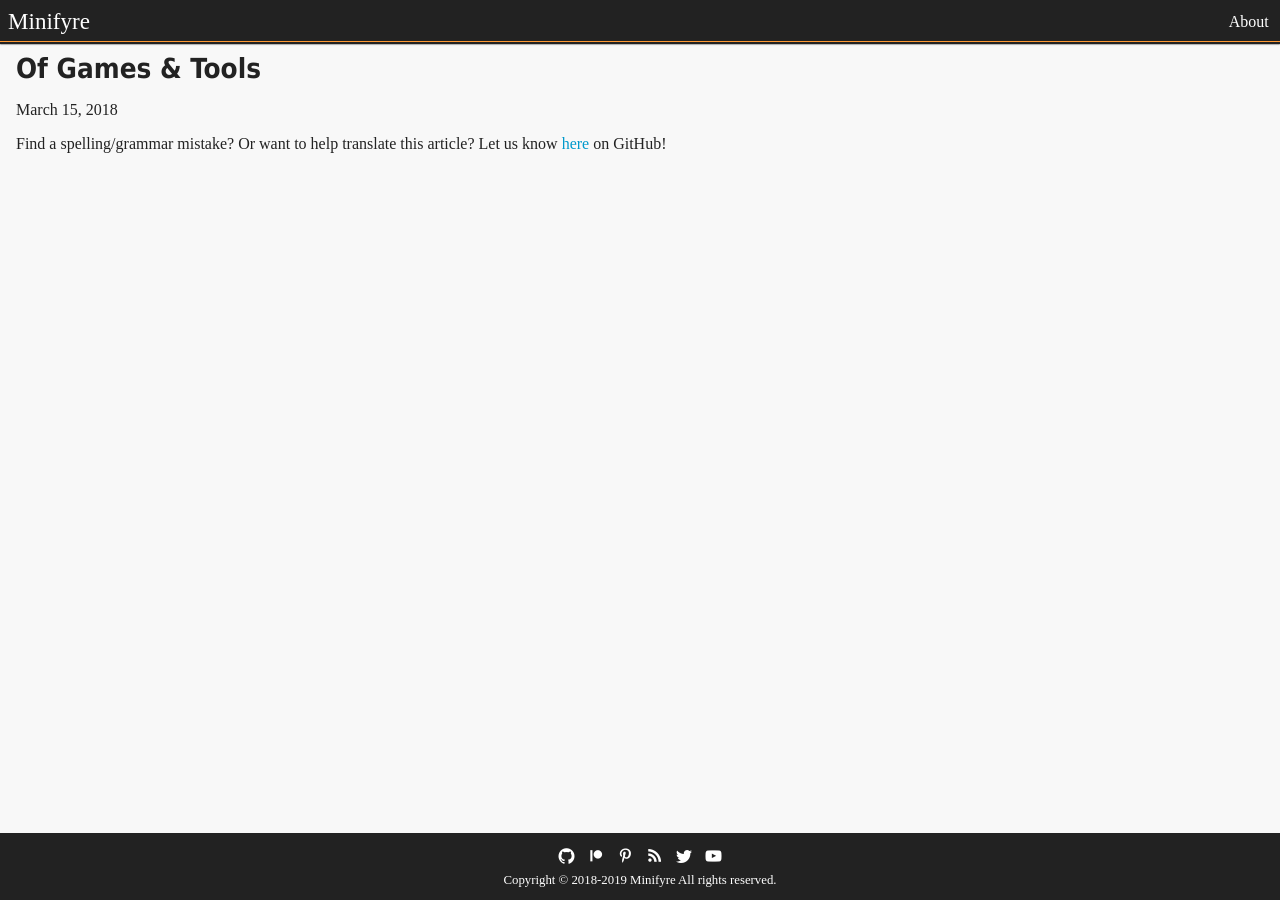
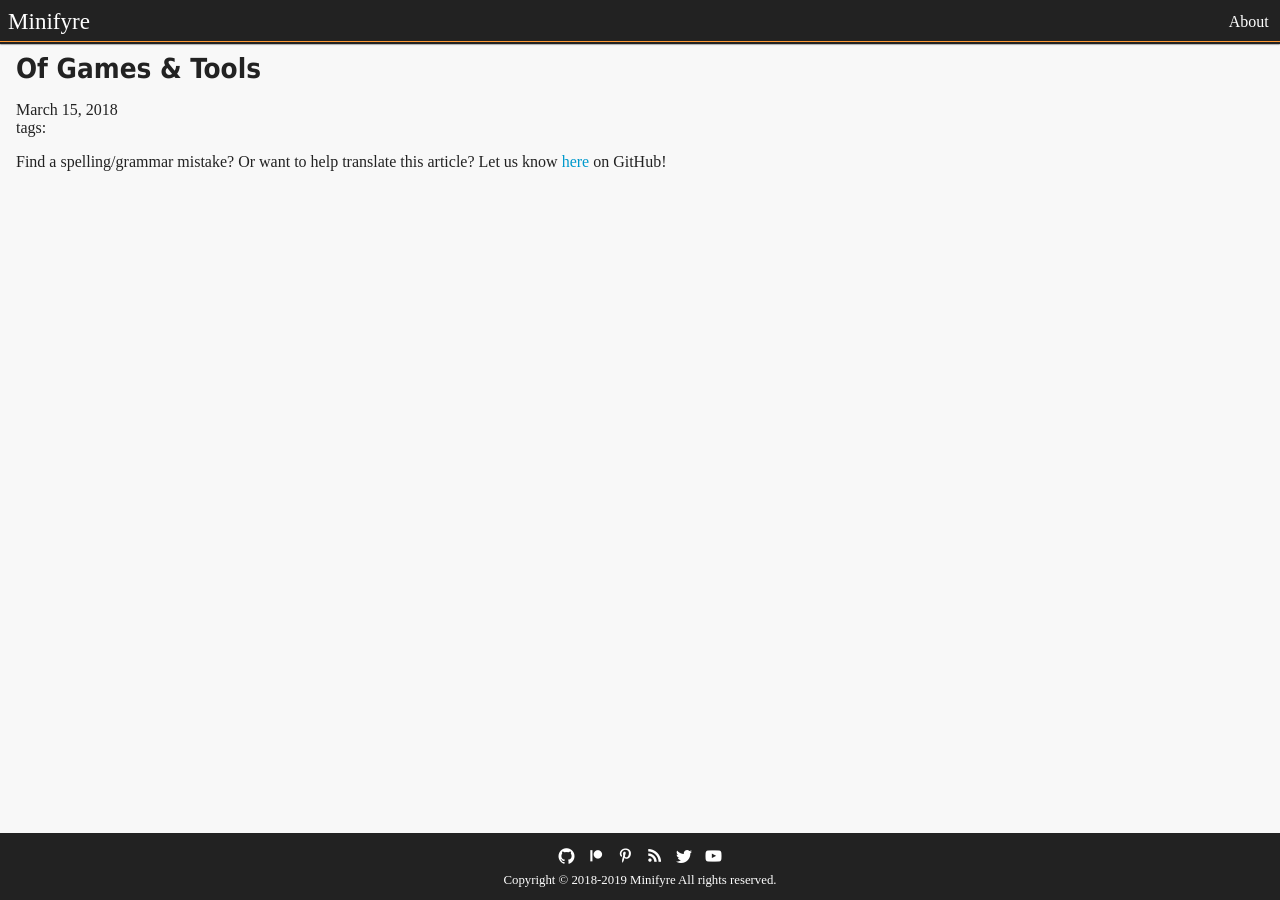
Before and after one commit to isabella232/minifyre.github.io, a Jekyll site: the page built from _posts/2018-03-14-of-games-and-tools.md, in a window 1280 px wide. Built offline with Jekyll 4.4.1, drawn with Linux system fonts in a browser that asks for light colours.

Commit message:
+tag links
Added a list of post tags at the bottom of the page and links to a future search page to find more of them.

```diff
--- a/_layouts/post.html
+++ b/_layouts/post.html
@@ -8,6 +8,14 @@
 	<time datetime="{{page.date | date_to_xmlschema}}" itemprop="datePublished">
 	{{page.date | date: "%B %-d, %Y"}}</time>
 	<div itemprop=articleBody>{{content}}</div>
+	<ul class=tags>
+		{% for tag in page.tags %}
+        <li class=tag>
+			<a href="{{site.url}}/{{page.lang}}/search.html?tag={{ tag | xml_escape }}">{{ tag | xml_escape }}</a>
+		</li>
+        {% endfor %}
+	</ul>
+</article>
 <aside>
 		<p>Find a spelling/grammar mistake? Or want to help translate this article? Let us know <a href="{{site.data.social[0].url}}/minifyre.github.io/blob/master/{{page.path}}">here</a> on GitHub!</p>
 </aside>
--- a/css/index.scss
+++ b/css/index.scss
@@ -186,6 +186,27 @@
 		justify-content:center;
 		padding:0.2rem;
 	}
+/*tags*/
+.tags
+{
+	margin-left:0;
+	list-style-type:none;
+	position:relative;
+}
+.tags::before
+{
+	content:"tags: ";
+}
+.tag
+{
+	background:#fff;
+	border:1px solid #222;
+    border-radius:0.1rem;
+    display:inline;
+    margin:0.25rem;
+    padding:0.25rem 0.5rem;
+}
+
 /*social-icons*/
 @font-face
 {
```
